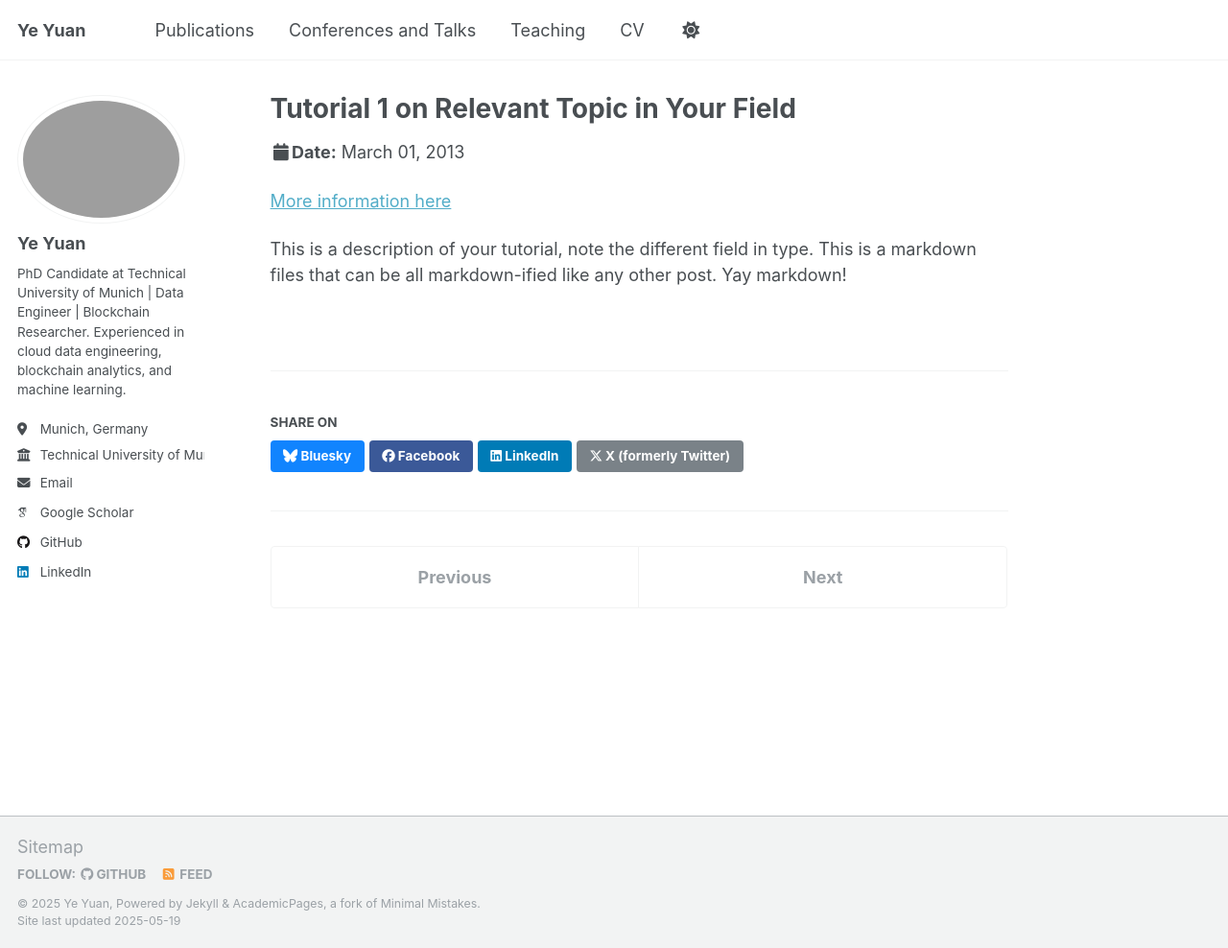
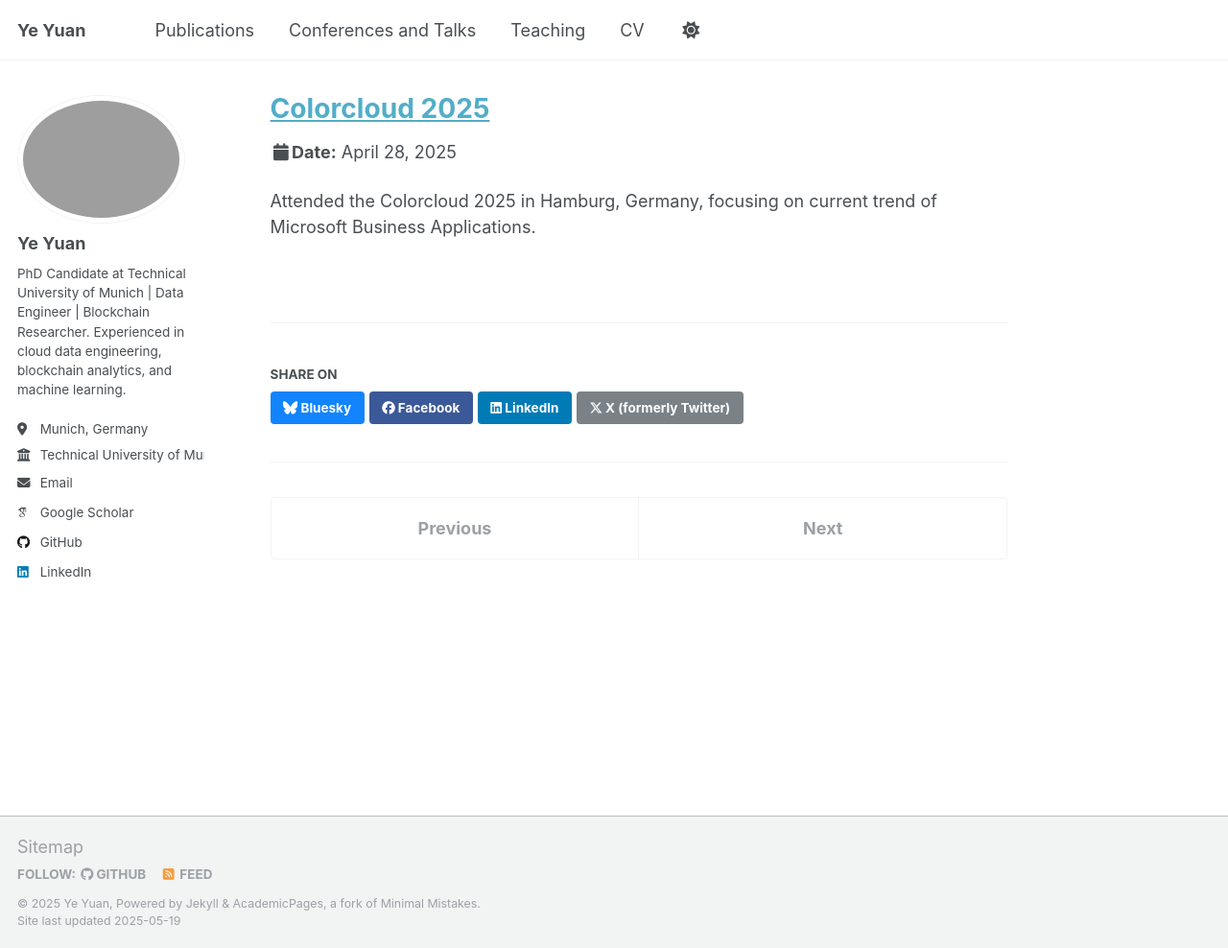
Before and after one commit to yuanye126/yuanye126.github.io, a Jekyll site: the page built from _talks/2013-03-01-tutorial-1.md, in a window 1280 px wide and 988 px high. Shown: the whole window at 96% size. Built offline with Jekyll 4.4.1, drawn with Linux system fonts in a browser that asks for light colours; some web fonts are replaced; a file with an impossible date is left out.

Commit message:
Update 2013-03-01-tutorial-1.md

```diff
--- a/_talks/2013-03-01-tutorial-1.md
+++ b/_talks/2013-03-01-tutorial-1.md
@@ -1,13 +1,10 @@
 ---
-title: "Tutorial 1 on Relevant Topic in Your Field"
+title: "[Colorcloud 2025](https://colorcloud.rocks/)"
 collection: talks
-type: "Tutorial"
+type: "Meeting"
 permalink: /talks/2013-03-01-tutorial-1
-venue: "UC-Berkeley Institute for Testing Science"
-date: 2013-03-01
-location: "Berkeley, CA, USA"
+date: 2025-04-28
+location: "Hamburg, Germany"
 ---
 
-[More information here](http://exampleurl.com)
-
-This is a description of your tutorial, note the different field in type. This is a markdown files that can be all markdown-ified like any other post. Yay markdown!
+Attended the Colorcloud 2025 in Hamburg, Germany, focusing on current trend of Microsoft Business Applications.
```
